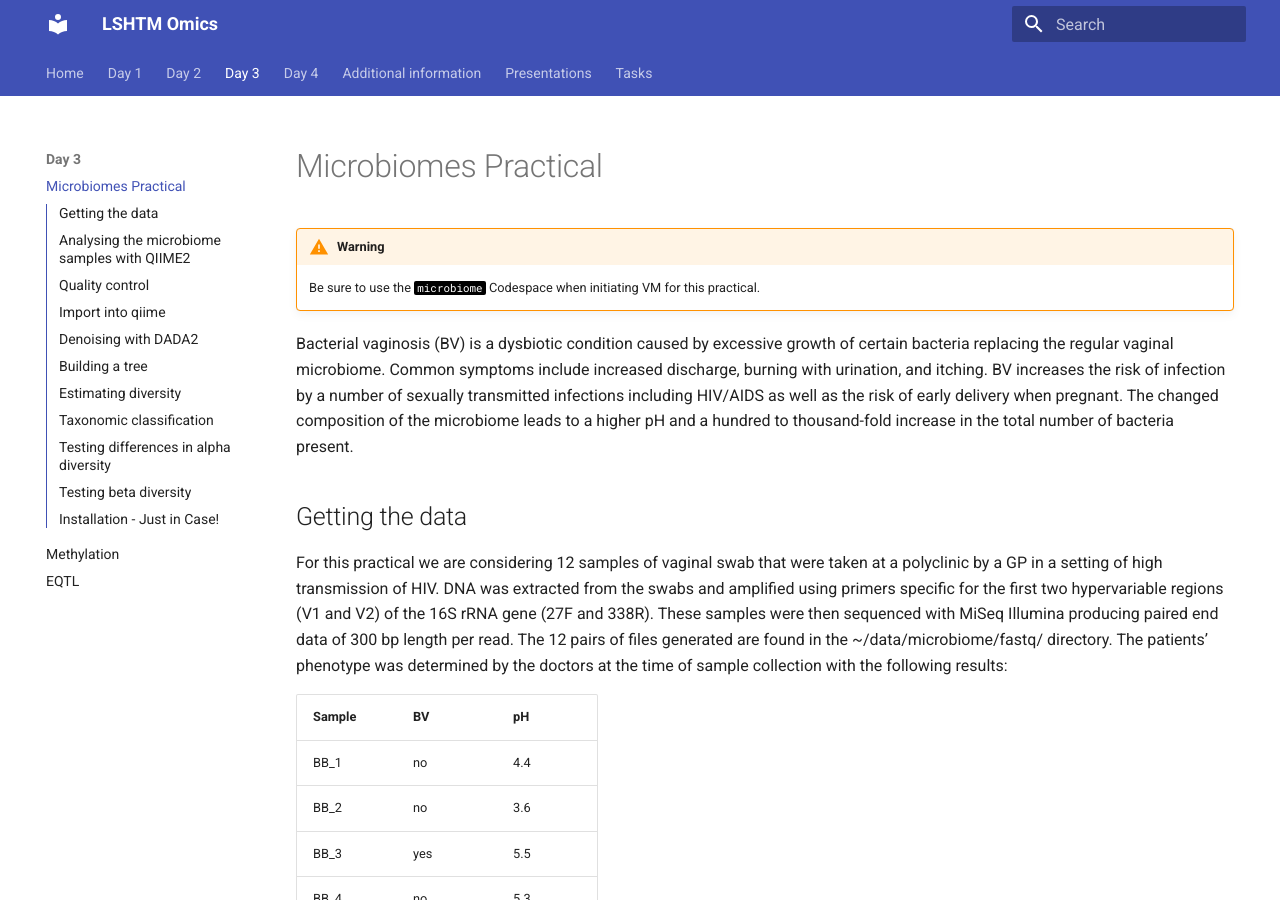
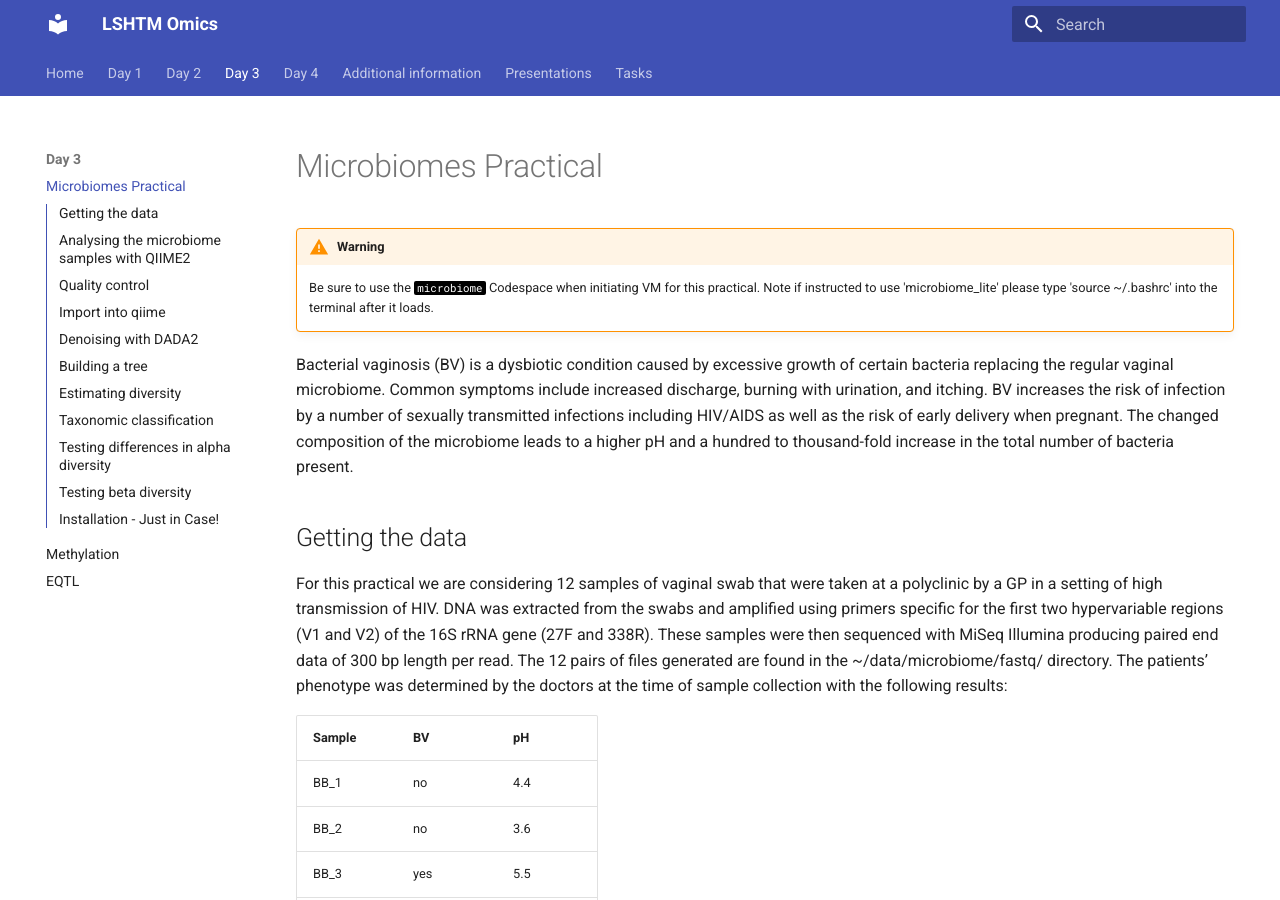
Before and after one commit to lshtm-genomics/omics-course, an MkDocs documentation site: the page built from docs/day3/microbiome.md, in a window 1280 px wide and 900 px high. Built offline with MkDocs 1.6.1 and Material for MkDocs 9.7.7, drawn with Linux system fonts in a browser that asks for light colours.

Commit message:
Update microbiome.md

```diff
--- a/docs/day3/microbiome.md
+++ b/docs/day3/microbiome.md
@@ -2,7 +2,7 @@
 
 !!! Warning
 
-    Be sure to use the `microbiome` Codespace when initiating VM for this practical.
+    Be sure to use the `microbiome` Codespace when initiating VM for this practical. Note if instructed to use 'microbiome_lite' please type 'source ~/.bashrc' into the terminal after it loads.
 
 Bacterial vaginosis (BV) is a dysbiotic condition caused by excessive growth of certain bacteria replacing the regular vaginal microbiome. Common symptoms include increased discharge, burning with urination, and itching. BV increases the risk of infection by a number of sexually transmitted infections including HIV/AIDS as well as the risk of early delivery when pregnant. The changed composition of the microbiome leads to a higher pH and a hundred to thousand-fold increase in the total number of bacteria present.
 
```
